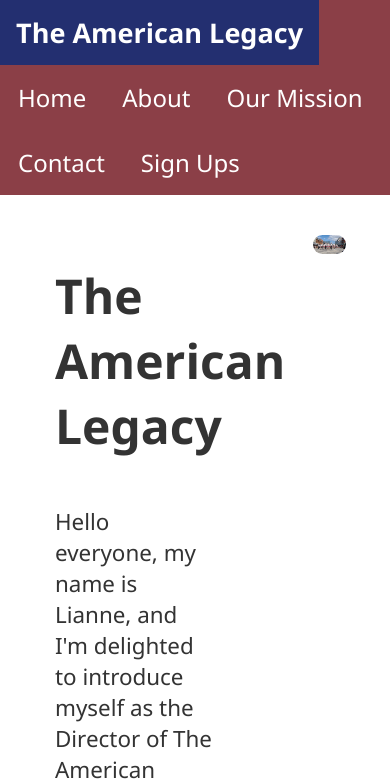
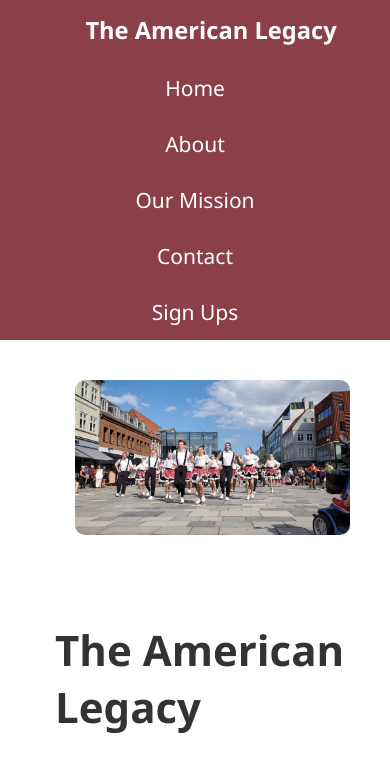
Before and after one commit to LaBirdy/the-americanlegacy.com, a plain HTML site: page index.html in a window 390 px wide. Shown: the top 781 px of the page. Drawn offline with Linux system fonts and the light colour scheme.

Commit message:
Update styles.css

```diff
--- a/styles.css
+++ b/styles.css
@@ -31,16 +31,25 @@ body {
     display: flex;
     align-items: flex-start;
 }
+#navbar {
+    position: st;
+    width: 100%;
+    top: 0;
+    background-color: #8b3f47;
+    overflow: hidden;
+  }
 
-#navbar {
-    position: static; /* Removes fixed position */
-    width: 100%; /* Half the width */
-    top: 0;
+  #navbar a {
+    padding: 14px 16px;
+    text-decoration: none;
+    color: white;
+    float: left;
+  }
 
-    background-color: #8b3f47; /* Smokey Red */
-    overflow: hidden;
-    z-index: 1000;
-}
+  #navbar a:hover {
+    background-color: #575757;
+  }
+
 #side-image {
     margin: 20px;
 
@@ -187,3 +196,66 @@ h2{
     max-height: 200%; /* Ensures the image does not exceed the height of its container */
     object-fit: contain; /* Keeps the image's aspect ratio while fitting it within the container */
 }
+
+@media only screen and (max-width: 768px) {
+    body {
+      font-size: 14px;
+    }
+
+    #navbar a, #logo a {
+      padding: 12px 14px;
+    }
+
+    #first, #second {
+      flex-direction: column;
+      align-items: center;
+    }
+
+    #home {
+      width: 100%;
+      margin-right: 0;
+      padding: 20px;
+    }
+
+    #side-image img {
+      width: 100%;
+    }
+
+    .photo {
+      flex: 1 1 calc(100% - 10px);
+      width: 100%;
+      height: auto;
+    }
+
+    #about > p {
+      width: 100%;
+    }
+  }
+
+  .photo img {
+    width: 100%; /* Ensures that the image fills the container */
+    height: auto; /* Maintains aspect ratio */
+  }
+
+/* CSS for smaller screens */
+@media screen and (max-width: 768px) {
+    #navbar {
+      display: flex;
+      flex-direction: column; /* Stacks menu items vertically */
+      align-items: center;
+      height: auto;
+    }
+
+    #navbar a {
+      padding: 14px 16px;
+      text-decoration: none;
+      text-align: center; /* Centers text on smaller screens */
+      width: 100%; /* Makes each link take up full width */
+    }
+
+    /* If you have a dropdown menu, make sure to update its styling here as well */
+  }
+
+  /* Additional CSS to accommodate fixed navbar... */
+
+  /* ... rest of the existing CSS code ... */
```
